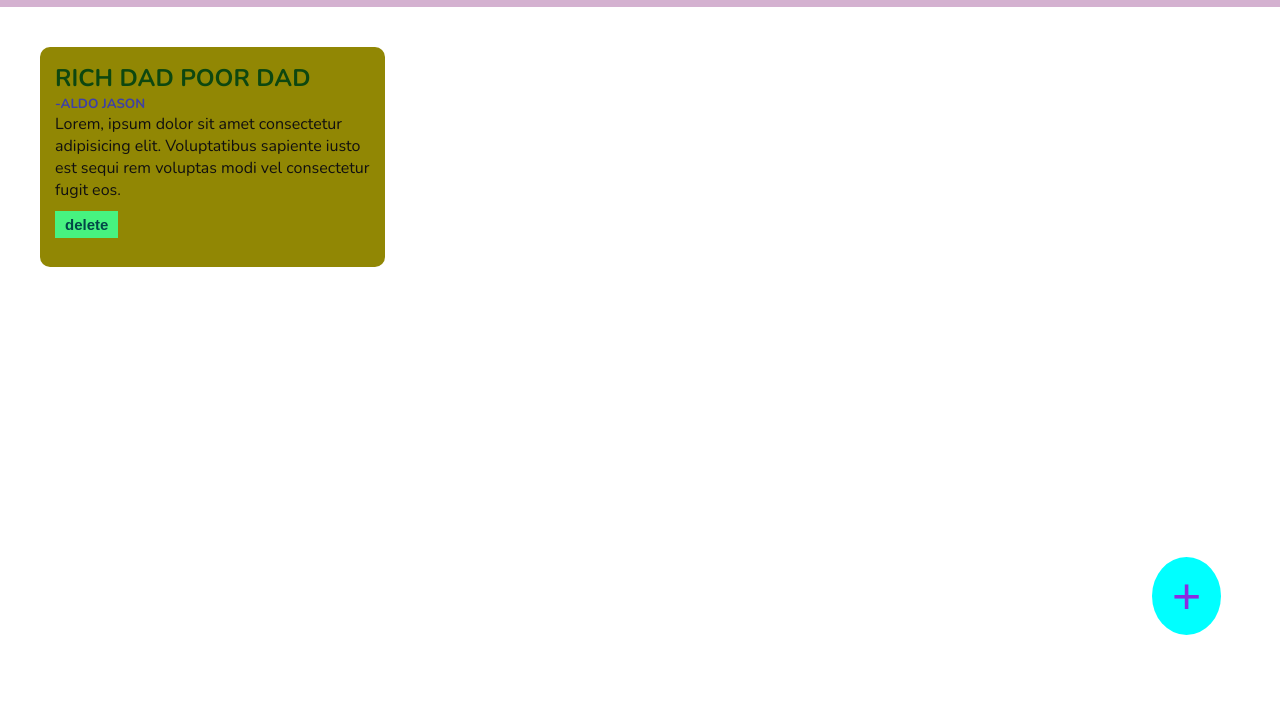
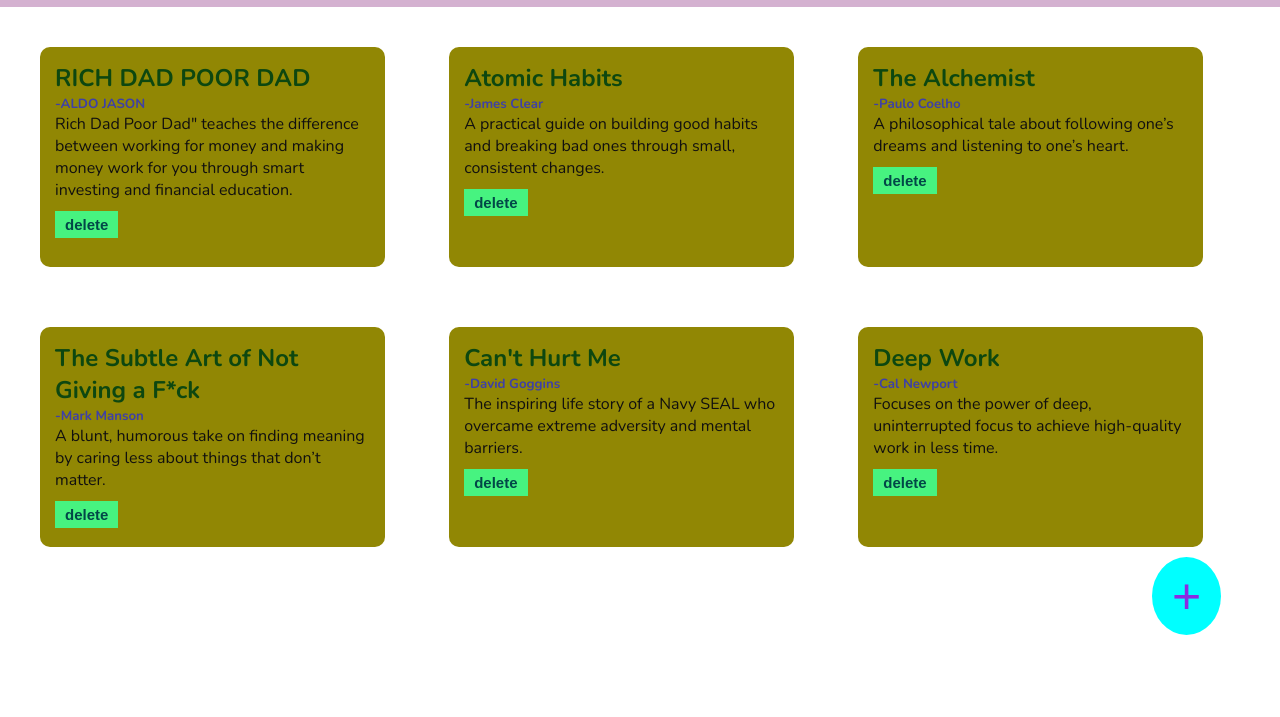
Before and after one commit to Aldojason/Store-Book, a plain HTML site: page index.html in a window 1280 px wide. Shown: the part 83-800 px from the top of the page. Drawn offline with nearby package versions, Linux system fonts and the light colour scheme.

Commit message:
Update index.html

```diff
--- a/index.html
+++ b/index.html
@@ -1,3 +1,4 @@
+
 <!DOCTYPE html>
 <html lang="en">
 
@@ -16,16 +17,47 @@
 <body>
 
     <div class="navbar">
-        <h1>EXPLORE</h1>
+        <h1>My Reading List</h1>
     </div >
         <div class="bookcontainer">
             <div class="bookspace">
                 <h2>RICH DAD POOR DAD</h2>
                 <h5>-ALDO JASON</h5>
-                    <p>Lorem, ipsum dolor sit amet consectetur adipisicing elit. Voluptatibus sapiente iusto est sequi
-                        rem voluptas modi vel consectetur fugit eos.</p>
+                    <p>Rich Dad Poor Dad" teaches the difference between working for money and making money work for you through smart investing and financial education.</p>
                     <button onclick="bookdelete(event)">delete</button>
             </div>
+             <div class="bookspace">
+                <h2>Atomic Habits</h2>
+                <h5>-James Clear</h5>
+                    <p>A practical guide on building good habits and breaking bad ones through small, consistent changes.</p>
+                    <button onclick="bookdelete(event)">delete</button>
+            </div>
+             <div class="bookspace">
+                <h2>The Alchemist</h2>
+                <h5>-Paulo Coelho</h5>
+                    <p>A philosophical tale about following one’s dreams and listening to one’s heart.</p>
+                    <button onclick="bookdelete(event)">delete</button>
+            </div>
+             <div class="bookspace">
+                <h2>The Subtle Art of Not Giving a F*ck</h2>
+                <h5>-Mark Manson</h5>
+                    <p>A blunt, humorous take on finding meaning by caring less about things that don’t matter.
+</p>
+                    <button onclick="bookdelete(event)">delete</button>
+            </div>
+             <div class="bookspace">
+                <h2>Can't Hurt Me</h2>
+                <h5>-David Goggins</h5>
+                    <p>The inspiring life story of a Navy SEAL who overcame extreme adversity and mental barriers.</p>
+                    <button onclick="bookdelete(event)">delete</button>
+            </div>
+            <div class="bookspace">
+                <h2>Deep Work</h2>
+                <h5>-Cal Newport</h5>
+                    <p>Focuses on the power of deep, uninterrupted focus to achieve high-quality work in less time.</p>
+                    <button onclick="bookdelete(event)">delete</button>
+            </div>
+
         </div>
         <button class="addbook" onclick="bookadd()">+</button>
         <div class="overlay"> </div>
```
